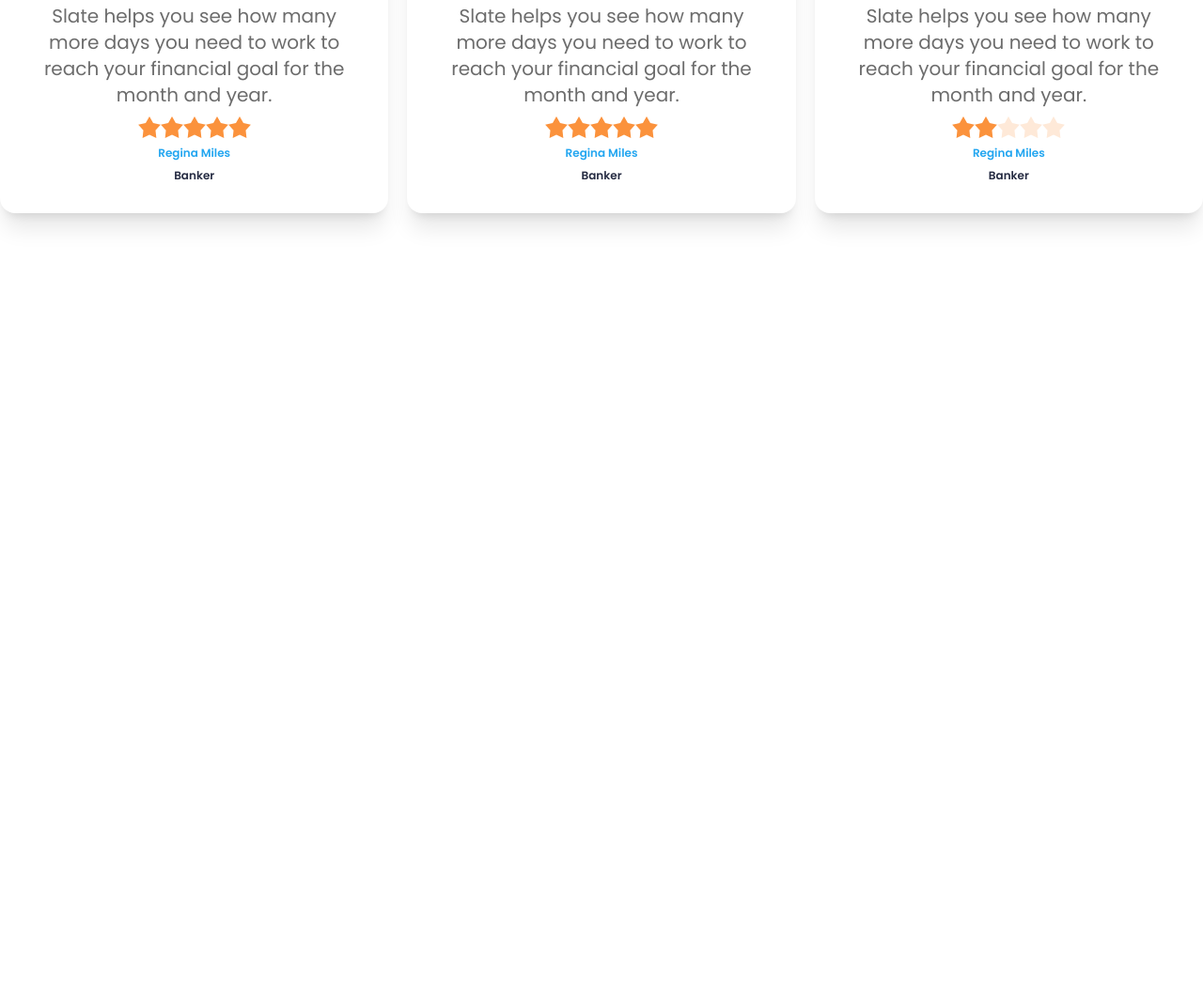
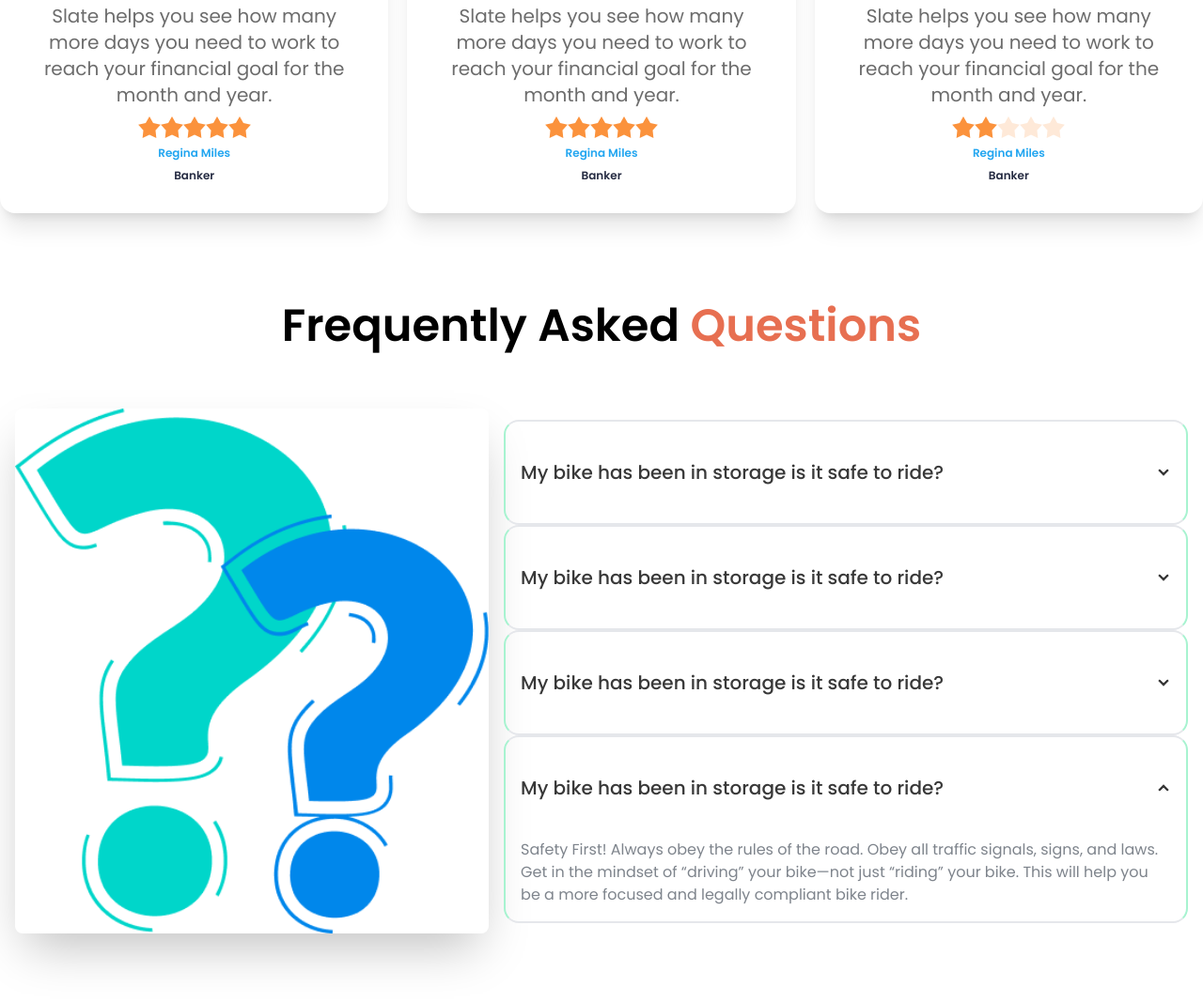
Before and after one commit to zarin857/BIKE-ZONE, a plain HTML site: page index.html in a window 1280 px wide. Shown: the part 2214-3281 px from the top of the page at 94% size. Before the commit the page ends 2537 px from the top, so only its background shows below. Drawn offline with nearby package versions, Linux system fonts and the light colour scheme.

Commit message:
faq done

```diff
--- a/index.html
+++ b/index.html
@@ -316,6 +316,49 @@ goal for the month and year.</p>
            </div>
         </div>
       </section>
+      <!-- frequent ask questions -->
+       <section class="my-24">
+        <div>
+        <h1 class="font-semibold text-5xl text-center mb-12 text-black">Frequently Asked <span class="text-[#E76F51]">Questions</span></h1>
+        <div class="hero">
+  <div class="hero-content">
+    <img
+      src="images/others/faq.png"
+      class="w-full rounded-lg shadow-2xl" />
+      <div>
+   <div class="collapse collapse-arrow space-y-6 border-2 border-x-emerald-200">
+  <input type="radio" name="my-accordion-2" checked="checked" />
+  <div class="collapse-title text-xl font-medium text-[#383838]">My bike has been in storage is it safe to ride?</div>
+  <div class="collapse-content">
+    <p class="text-[#7E848C] font-normal">Safety First! Always obey the rules of the road. Obey all traffic signals, signs, and laws. Get in the mindset of “driving” your bike—not just “riding” your bike. This will help you be a more focused and legally compliant bike rider.</p>
+  </div>
+</div>
+   <div class="collapse collapse-arrow space-y-6 border-2 border-x-emerald-200">
+  <input type="radio" name="my-accordion-2" checked="checked" />
+  <div class="collapse-title text-xl font-medium text-[#383838]">My bike has been in storage is it safe to ride?</div>
+  <div class="collapse-content">
+    <p class="text-[#7E848C] font-normal">Safety First! Always obey the rules of the road. Obey all traffic signals, signs, and laws. Get in the mindset of “driving” your bike—not just “riding” your bike. This will help you be a more focused and legally compliant bike rider.</p>
+  </div>
+</div>
+   <div class="collapse collapse-arrow space-y-6 border-2 border-x-emerald-200">
+  <input type="radio" name="my-accordion-2" checked="checked" />
+  <div class="collapse-title text-xl font-medium text-[#383838]">My bike has been in storage is it safe to ride?</div>
+  <div class="collapse-content">
+    <p class="text-[#7E848C] font-normal">Safety First! Always obey the rules of the road. Obey all traffic signals, signs, and laws. Get in the mindset of “driving” your bike—not just “riding” your bike. This will help you be a more focused and legally compliant bike rider.</p>
+  </div>
+</div>
+   <div class="collapse collapse-arrow space-y-6 border-2 border-x-emerald-200">
+  <input type="radio" name="my-accordion-2" checked="checked" />
+  <div class="collapse-title text-xl font-medium text-[#383838]">My bike has been in storage is it safe to ride?</div>
+  <div class="collapse-content">
+    <p class="text-[#7E848C] font-normal">Safety First! Always obey the rules of the road. Obey all traffic signals, signs, and laws. Get in the mindset of “driving” your bike—not just “riding” your bike. This will help you be a more focused and legally compliant bike rider.</p>
+  </div>
+</div>
+  </div>
+</div>
+        </div>
+        </div>
+       </section>
    </main>
 </body>
 </html>
```
